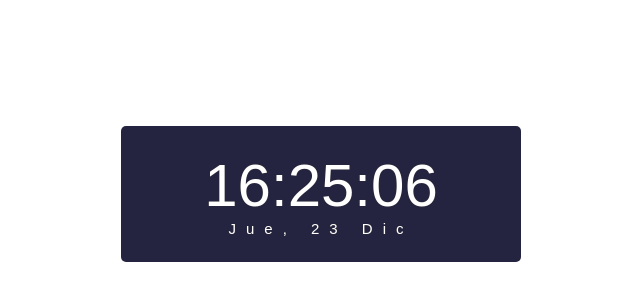
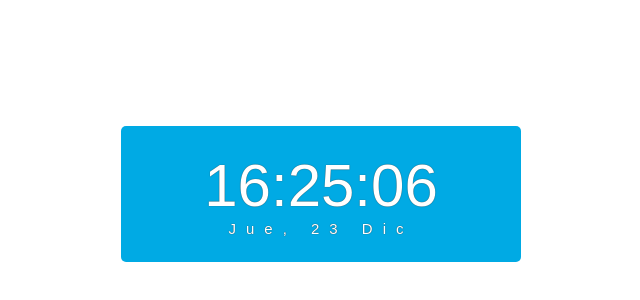
Before and after one commit to AxelVC09/Reloj-Digital-, a plain HTML site: page index.html in a window 1280 px wide. Shown: the whole page, without its empty margins (319-959 px from the left). Drawn offline with Linux system fonts and the light colour scheme.

Commit message:
Cambio de Color 2

```diff
--- a/css/styles.css
+++ b/css/styles.css
@@ -5,7 +5,7 @@
     color: #fff;
 }
 .reloj-contenedor{
-    background-color:  rgb(37, 36, 64);
+    background-color:  rgb(0, 170, 228);
     padding: 25px;
     max-width: 350px;
     text-align: center;
```
